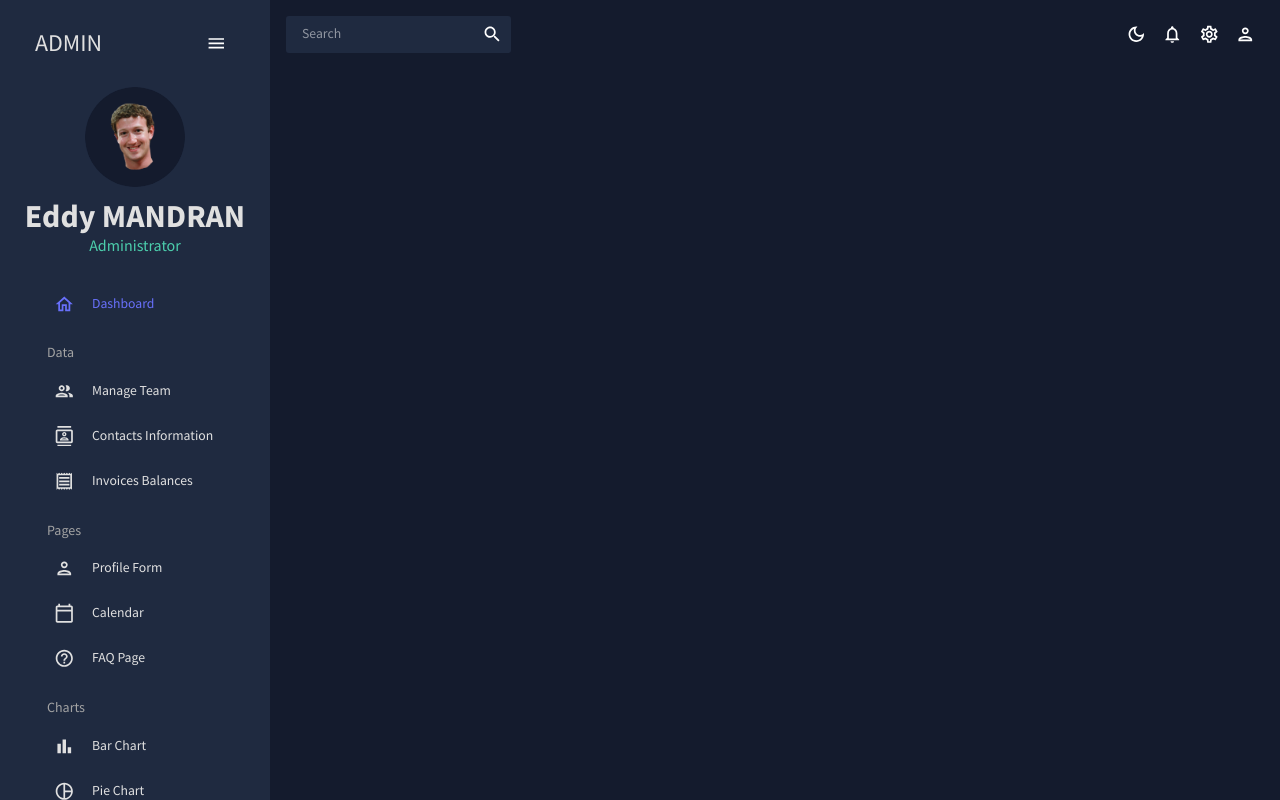
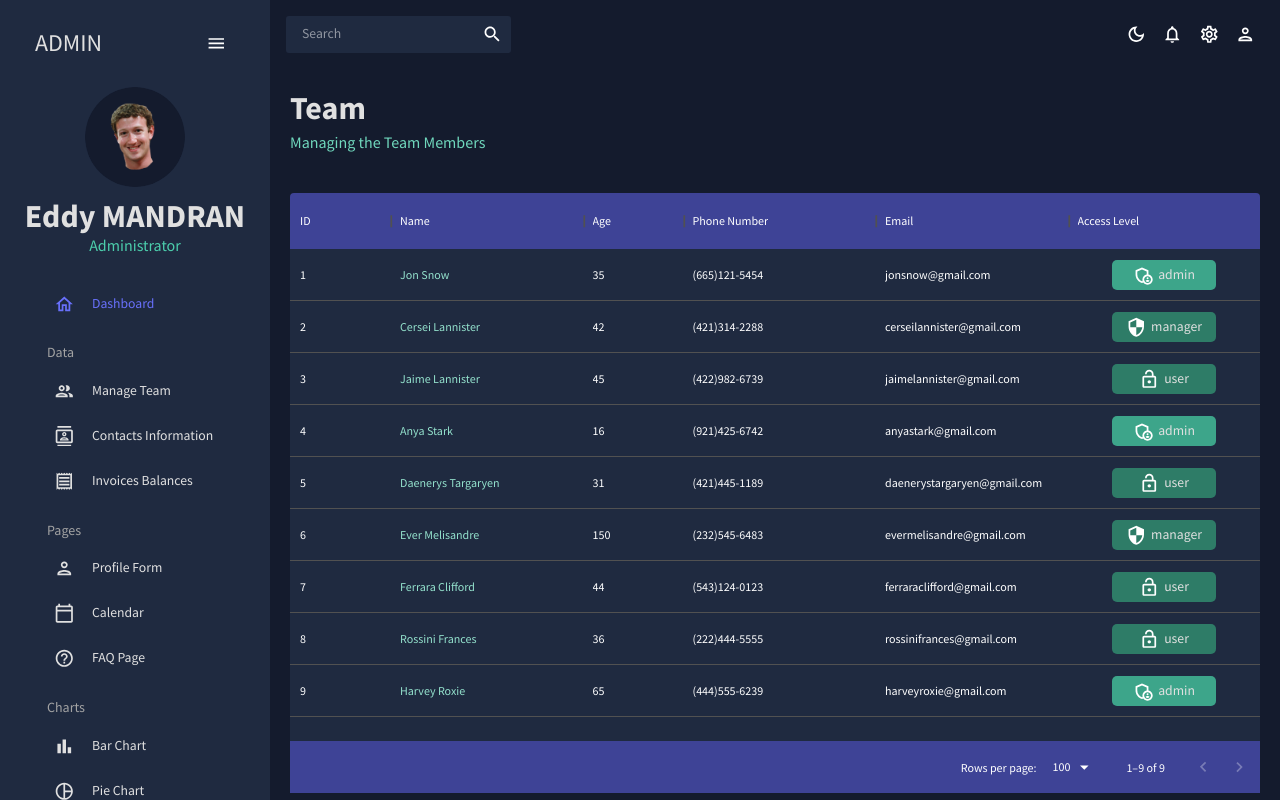
Before and after one commit to eddymandran/REACT-admin-dashboard-material-UI, a React (Create React App) app: page /team in a window 1280 px wide. Built offline with nearby package versions, Linux system fonts and the light colour scheme.

Commit message:
Teams done

```diff
--- a/src/App.js
+++ b/src/App.js
@@ -5,8 +5,8 @@
 import Topbar from "./scenes/global/Topbar";
 import Sidebar from "./scenes/global/Sidebar";
 import Dashboard from "./scenes/dashboard";
-/* import Team from "./scenes/team";
-import Invoices from "./scenes/invoices";
+import Team from "./scenes/team";
+/* import Invoices from "./scenes/invoices";
 import Contacts from "./scenes/contacts";
 import Bar from "./scenes/bar";
 import Form from "./scenes/form";
@@ -29,8 +29,8 @@
             <Topbar/>
             <Routes>
               <Route path="/" element={<Dashboard />} />
-              {/* <Route path="/team" element={<Team />} />
-              <Route path="/contacts" element={<Contacts />} />
+               <Route path="/team" element={<Team />} />
+              {/*<Route path="/contacts" element={<Contacts />} />
               <Route path="/invoices" element={<Invoices />} />
               <Route path="/form" element={<Form />} />
               <Route path="/bar" element={<Bar />} />
--- /dev/null
+++ b/src/scenes/team/index.jsx
@@ -0,0 +1,100 @@
+import {Box, Typography, useTheme} from "@mui/material";
+import {DataGrid} from "@mui/x-data-grid";
+import {tokens} from "../../theme";
+import {mockDataTeam} from "../../data/mockData";
+import AdminPanelSettingsOutlinedIcon from "@mui/icons-material/AdminPanelSettingsOutlined";
+import LockOpenOutlinedIcon from "@mui/icons-material/LockOpenOutlined";
+import SecurityOutlinedIcon from "@mui/icons-material/SecurityOutlined";
+import Header from "../../components/Header";
+
+const Team = () => {
+    const theme = useTheme();
+    const colors = tokens(theme.palette.mode);
+
+    const columns = [
+        {field: "id", headerName: "ID"},
+        {field: "name", headerName: "Name", flex: 1, cellClassName: "name-column--cell"},
+        {
+            field: "age",
+            headerName: "Age",
+            type: "number",
+            headerAlign: "left",
+            align: "left"
+        },
+        {
+            field: "phone",
+            headerName: "Phone Number",
+            flex: 1,
+        },
+        {
+            field: "email",
+            headerName: "Email",
+            flex: 1,
+        },
+        {
+            field: "access",
+            headerName: "Access Level",
+            flex: 1,
+            renderCell: ({row: {access}}) => {
+                return (
+                    <Box
+                        width="60%"
+                        m="0 auto"
+                        p="5px"
+                        display="flex"
+                        justifyContent="center"
+                        backgroundColor={
+                            access === "admin" ? colors.greenAccent[600] : colors.greenAccent[700]}
+                        borderRadius="5px"
+                    >
+                        {access === "admin" && <AdminPanelSettingsOutlinedIcon/>}
+                        {access === "manager" && <SecurityOutlinedIcon/>}
+                        {access === "user" && <LockOpenOutlinedIcon/>}
+                        <Typography color={colors.grey[100]} sx={{ml: "5px"}}>
+                            {access}
+                        </Typography>
+                    </Box>
+                )
+            }
+        },
+
+    ];
+    return (
+        <Box m="20px">
+            <Header title="Team" subtitle="Managing the Team Members"/>
+            <Box
+                m="40px 0 0 0"
+                height="75vh"
+                sx={{
+                    "& .MuiDataGrid-root": {
+                        border: "none"
+                    },
+                    "& .MuiDataGrid-cell": {
+                        borderBottom: "none"
+                    },
+                    "& .name-column--cell": {
+                        color: colors.greenAccent[300]
+                    },
+                    "& .MuiDataGrid-columnHeaders": {
+                        backgroundColor: colors.blueAccent[700],
+                        borderBottom: "none"
+                    },
+                    "& .MuiDataGrid-virtualScroller": {
+                        backgroundColor: colors.primary[400]
+                    },
+                    "& .MuiDataGrid-footerContainer": {
+                        borderTop: "none",
+                        backgroundColor: colors.blueAccent[700]
+                    }
+                }}
+            >
+                <DataGrid
+                    columns={columns}
+                    rows={mockDataTeam}
+                />
+            </Box>
+        </Box>
+    )
+}
+
+export default Team;
```
